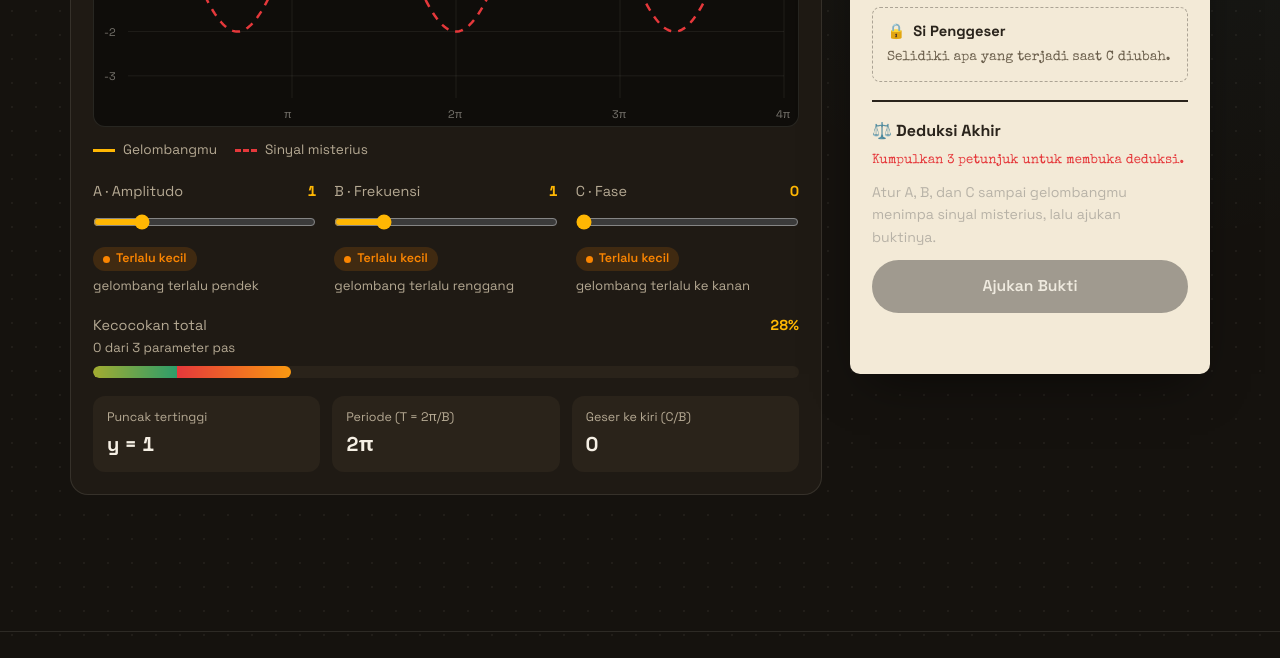
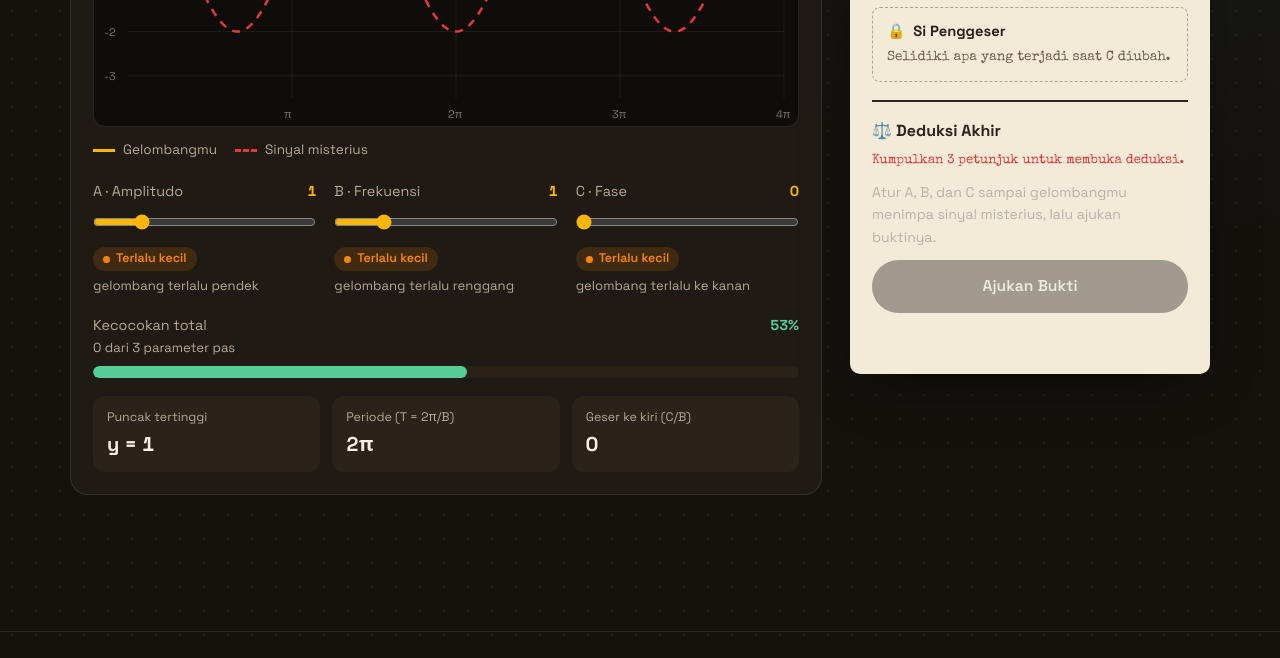
Before and after one commit to OsvaldoUrian/Horizon, a plain HTML site: page kasus-gelombang.html in a window 1280 px wide. Shown: the part 745-1403 px from the top of the page. Drawn offline with nearby package versions, Linux system fonts and the light colour scheme.

Commit message:
Perbaiki skor kecocokan di kasus gelombang
Skor lama dihitung dari selisih seluruh gelombang, sehingga bisa
turun padahal slider makin dekat ke jawaban. Sekarang skor adalah
rata-rata kedekatan tiap slider (A, B, C) ke jawabannya, jadi setiap
langkah mendekat pasti menaikkan skor dan 100% hanya untuk jawaban
yang benar. Sudah dicek di semua 288 kombinasi slider.

Bar meter sekarang satu warna hijau, bukan gradasi merah-hijau.

```diff
--- a/css/dampak.css
+++ b/css/dampak.css
@@ -22,6 +22,10 @@
 .param-status[data-state="ok"] { color: #57cc99; }
 
 #params-ok { display: block; font-size: .82rem; }
+
+/* Bar kecocokan: satu warna hijau (menimpa gradasi merah-kuning-hijau di style.css) */
+#score-bar { background: #57cc99; }
+#score { color: #57cc99; }
 
 /* ---------- Bagian SDG 4 di beranda ---------- */
 #dampak sup { font-size: .7em; line-height: 0; }
--- a/js/gelombang.js
+++ b/js/gelombang.js
@@ -94,14 +94,17 @@
 
   function loop(t) { draw(t); requestAnimationFrame(loop); }
 
+  // Skor = rata-rata kedekatan tiap slider ke jawabannya (masing-masing 0–100%).
+  // Dulu skor dihitung dari selisih seluruh gelombang, sehingga bisa TURUN padahal
+  // slider makin dekat ke jawaban. Sekarang setiap langkah mendekat pasti menaikkan skor.
+  function closeness(p, key) {
+    const el = { A: amp, B: freq, C: phase }[key];
+    const maxGap = Math.max(TARGET[key] - +el.min, +el.max - TARGET[key]);
+    return 1 - Math.abs(p[key] - TARGET[key]) / maxGap;
+  }
   function score(p) {
-    let s = 0;
-    for (let i = 0; i <= 200; i++) {
-      const x = (XMAX * i) / 200, d = f(p, x) - f(TARGET, x);
-      s += d * d;
-    }
-    const rms = Math.sqrt(s / 201);
-    return Math.round(Math.max(0, 1 - rms / 2.2) * 100);
+    const avg = (closeness(p, "A") + closeness(p, "B") + closeness(p, "C")) / 3;
+    return Math.round(avg * 100);
   }
 
   function update(e) {
@@ -116,7 +119,6 @@
     const sc = score(p);
     $("#score").textContent = sc + "%";
     $("#score-bar").style.width = sc + "%";
-    $("#score-bar").style.backgroundPosition = -(300 - sc * 3) + "px 0";
     updateStatus(p);
 
     if (e) {
```
